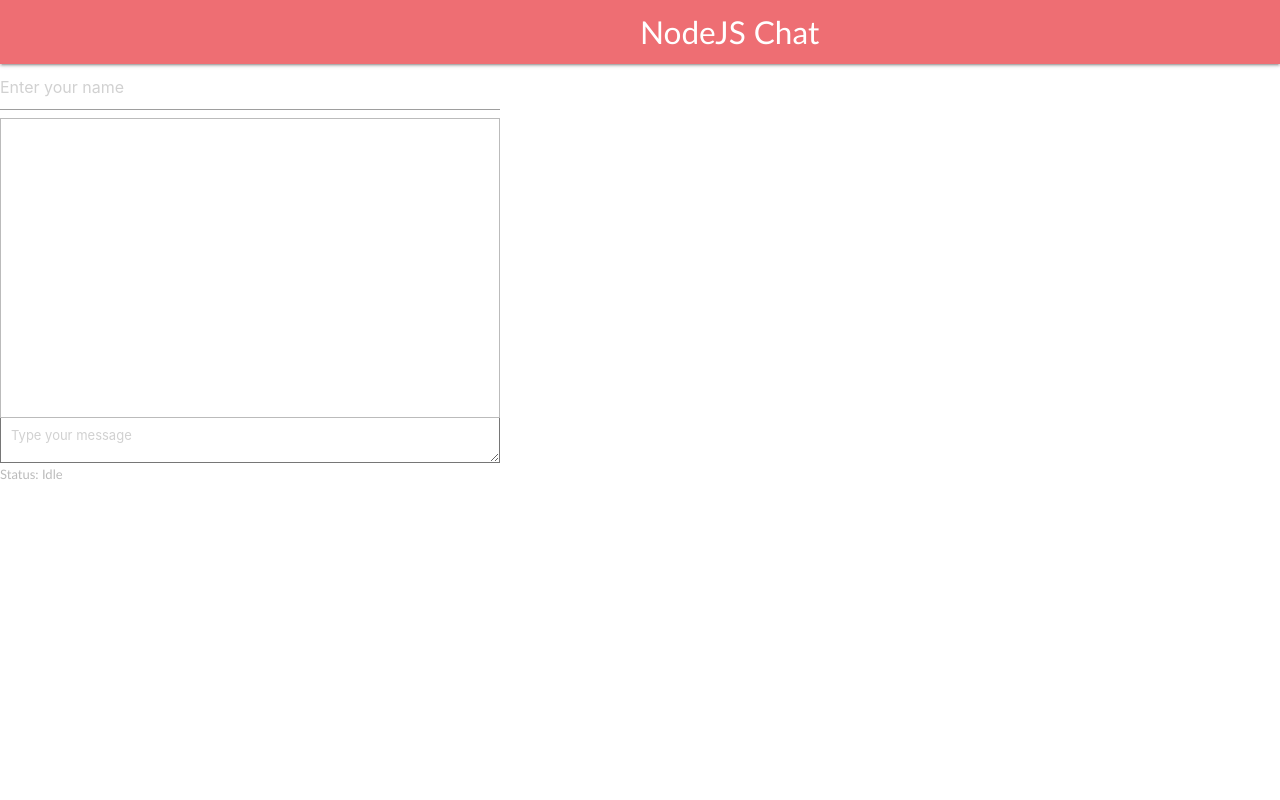
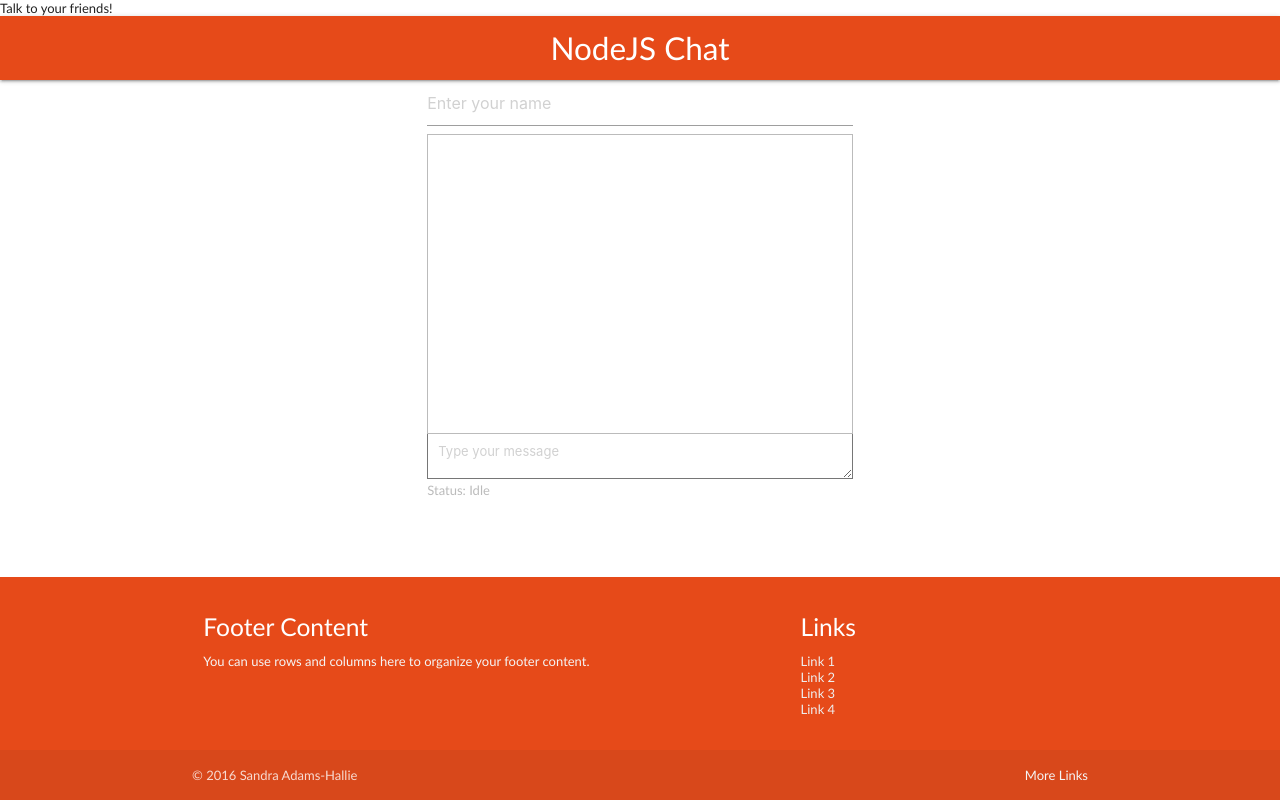
Before and after one commit to sanlouise/nodejs-chat, a plain HTML site: page index.html in a window 1280 px wide. Drawn offline with nearby package versions, Linux system fonts and the light colour scheme; no server answers.

Commit message:
Update styling and remove npm materialize

```diff
--- a/css/main.css
+++ b/css/main.css
@@ -2,6 +2,16 @@ body,
 textarea,
 input {
     font: 13px "Trebuchet MS", sans-serif;
+}
+
+body {
+    display: flex;
+    min-height: 100vh;
+    flex-direction: column;
+}
+
+main {
+    flex: 1 0 auto;
 }
 
 .chat {
--- a/index.html
+++ b/index.html
@@ -6,23 +6,55 @@
         <link rel="stylesheet" href="https://cdnjs.cloudflare.com/ajax/libs/materialize/0.97.6/css/materialize.min.css">
         <script src="https://cdnjs.cloudflare.com/ajax/libs/materialize/0.97.6/js/materialize.min.js"></script>
     </head>
+    <header>
+        Talk to your friends!
+    </header>
+<main>
     <body>
         <nav>
-           <div class="nav-wrapper center">
-             <a href="#" class="brand-logo">NodeJS Chat</a>
+           <div class="nav-wrapper deep-orange darken-2">
+             <a href="#" class="brand-logo center">NodeJS Chat</a>
            </div>
         </nav>
-
-
-
+        <div class="container">
+             <div class="row">
+                 <div class="col s12 m6 offset-m3">
                     <div class="chat">
                         <input type="text" class="chat-name" placeholder="Enter your name">
                         <div class="chat-messages"></div>
                         <textarea class="chat-textarea" placeholder="Type your message"></textarea>
                         <div class="chat-status">Status: <span>Idle</span></div>
                     </div>
-
+                </div>
+            </div>
+        </div>
         <script src="http://localhost:9000/socket.io/socket.io.js"></script>
         <script src="js/main.js"></script>
     </body>
+</main>
+<footer class="page-footer deep-orange darken-2">
+          <div class="container">
+            <div class="row">
+              <div class="col l6 s12">
+                <h5 class="white-text">Footer Content</h5>
+                <p class="grey-text text-lighten-4">You can use rows and columns here to organize your footer content.</p>
+              </div>
+              <div class="col l4 offset-l2 s12">
+                <h5 class="white-text">Links</h5>
+                <ul>
+                  <li><a class="grey-text text-lighten-3" href="#!">Link 1</a></li>
+                  <li><a class="grey-text text-lighten-3" href="#!">Link 2</a></li>
+                  <li><a class="grey-text text-lighten-3" href="#!">Link 3</a></li>
+                  <li><a class="grey-text text-lighten-3" href="#!">Link 4</a></li>
+                </ul>
+              </div>
+            </div>
+          </div>
+          <div class="footer-copyright">
+            <div class="container">
+            © 2016 Sandra Adams-Hallie
+            <a class="grey-text text-lighten-4 right" href="#!">More Links</a>
+            </div>
+          </div>
+        </footer>
 </html>
```
Also changed, not shown: 1 other file. Lines whose indentation alone changed are shown as unchanged.
